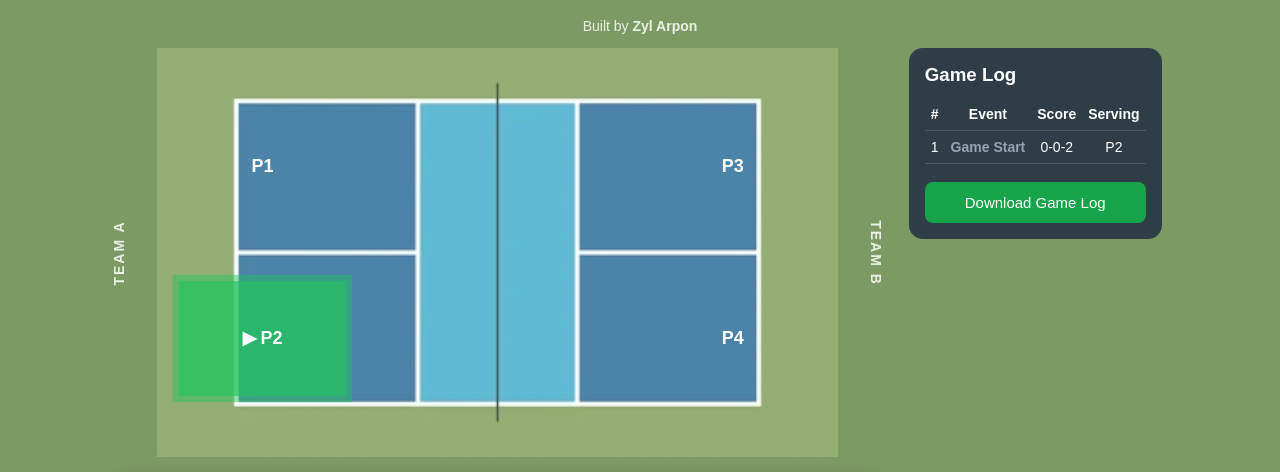
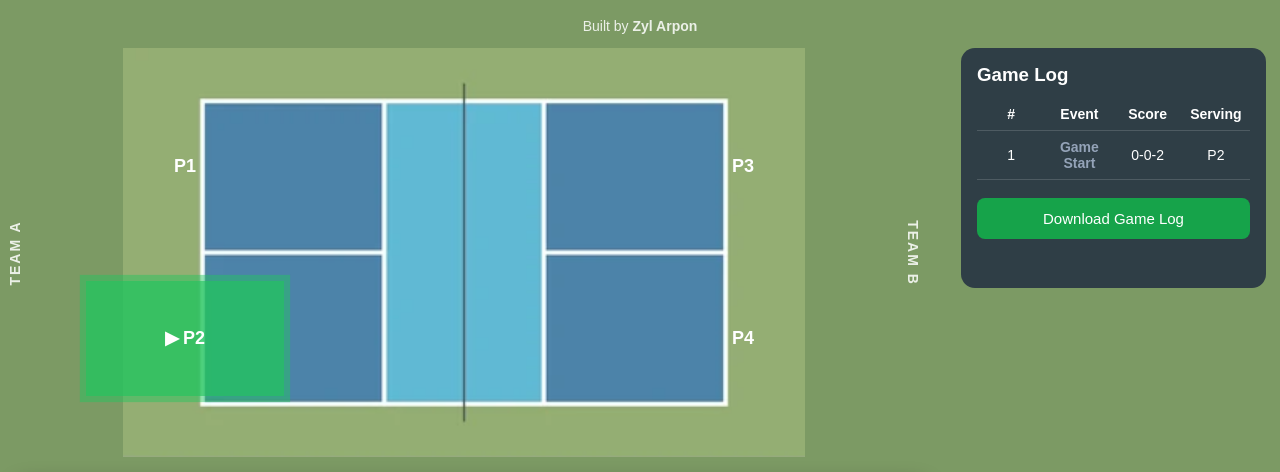
Before and after one commit to zylrey/pickleball-scorer, a plain HTML site: page index.html in a window 1280 px wide. Both pictures are taken after a click on the button "Start Match". Shown: the top 472 px of the page. Drawn offline with Linux system fonts and the light colour scheme.

Commit message:
Update style.css

```diff
--- a/style.css
+++ b/style.css
@@ -242,10 +242,30 @@ max-width:900px;
 }
 
 .log-section{
-max-height:650px;
-overflow-y:auto;
+height:240px;
+display:flex;
+flex-direction:column;
 }
 
+}
+
+#logTable{
+width:100%;
+border-collapse:collapse;
+font-size:14px;
+}
+
+.log-section tbody{
+display:block;
+overflow-y:auto;
+max-height:150px;
+}
+
+.log-section thead,
+.log-section tbody tr{
+display:table;
+width:100%;
+table-layout:fixed;
 }
 
 /* GAME LOG */
```
